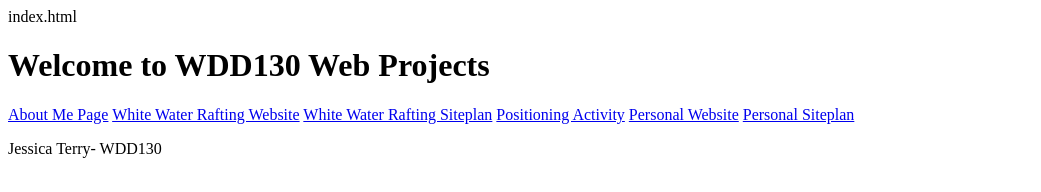
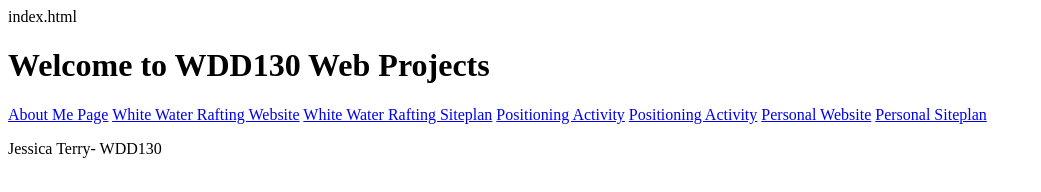
Before and after one commit to ter21016/wdd130class, a plain HTML site: page index.html in a window 1280 px wide. Shown: the whole page, without its empty margins (0-1041 px from the left). Drawn offline with Linux system fonts and the light colour scheme.

Commit message:
adding a folder

```diff
--- a/index.html
+++ b/index.html
@@ -14,6 +14,7 @@ index.html
   <a href="wwr/index.html">White Water Rafting Website</a>
   <a href="wwr/site-plan-rafting.html">White Water Rafting Siteplan</a>
   <a href="Positioning/positioning.html">Positioning Activity</a>
+  <a href="proposal/index.html">Positioning Activity</a>
   <a href="#">Personal Website</a>
   <a href="#">Personal Siteplan</a>
 </nav>
```
Also changed, not shown: proposal/index.html (renamed from ProposolWebsite/index.html), proposal/styles/styles.css (renamed from ProposolWebsite/styles/styles.css), 2 other files.
